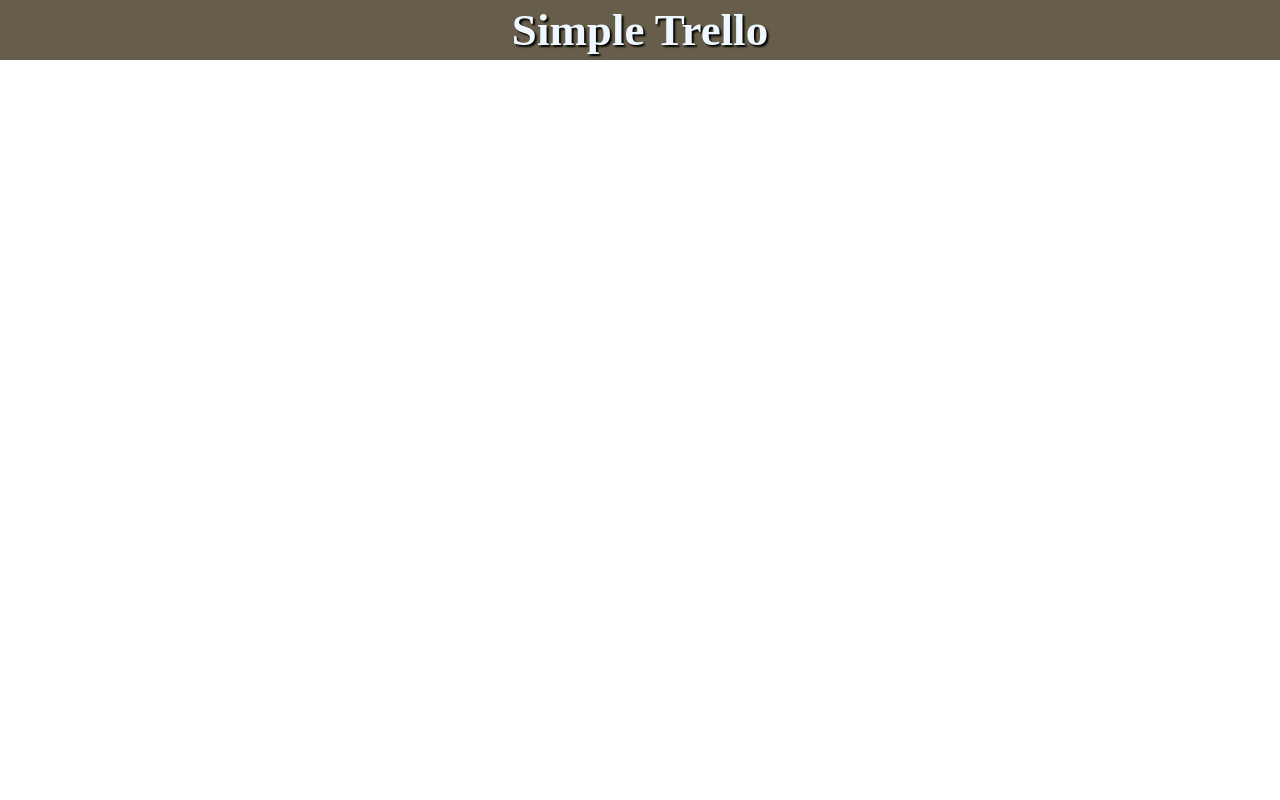
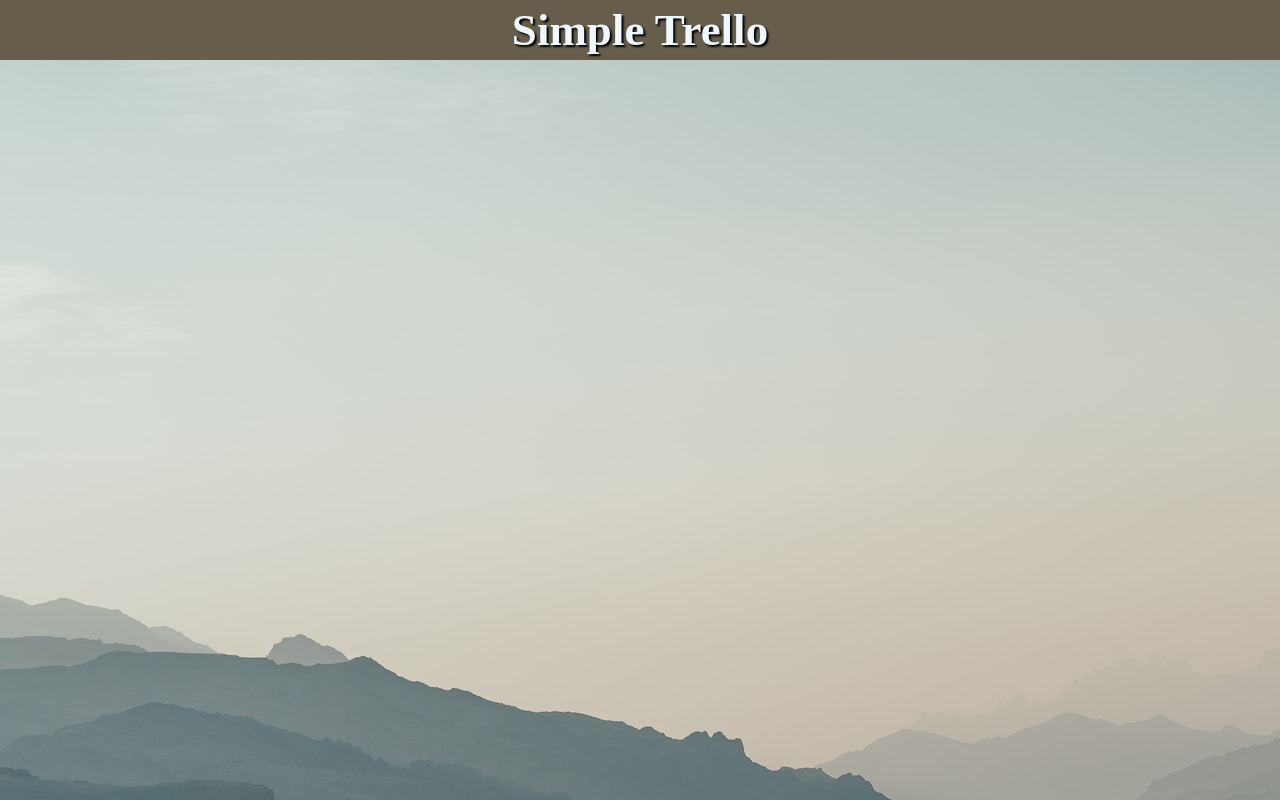
Before and after one commit to YukaIshida-VT/trello-clone, a React (Create React App) app: page / in a window 1280 px wide. Built offline with nearby package versions, Linux system fonts and the light colour scheme.

Commit message:
26. 背景画像を追加しよう

```diff
--- a/src/App.js
+++ b/src/App.js
@@ -2,7 +2,7 @@
 
 function App() {
   return (
-    <div>
+    <div className="app">
       <Header />
     </div>
   );
--- a/src/index.css
+++ b/src/index.css
@@ -17,3 +17,9 @@
   margin-bottom: 50px;
   background-color: rgb(102, 94, 74);
 }
+
+.app {
+  background: url(../src/images/mountain.jpg) no-repeat;
+  background-repeat: no-repeat;
+  height: 100vh;
+}
```
Also changed, not shown: src/images/mountain.jpg (added).
